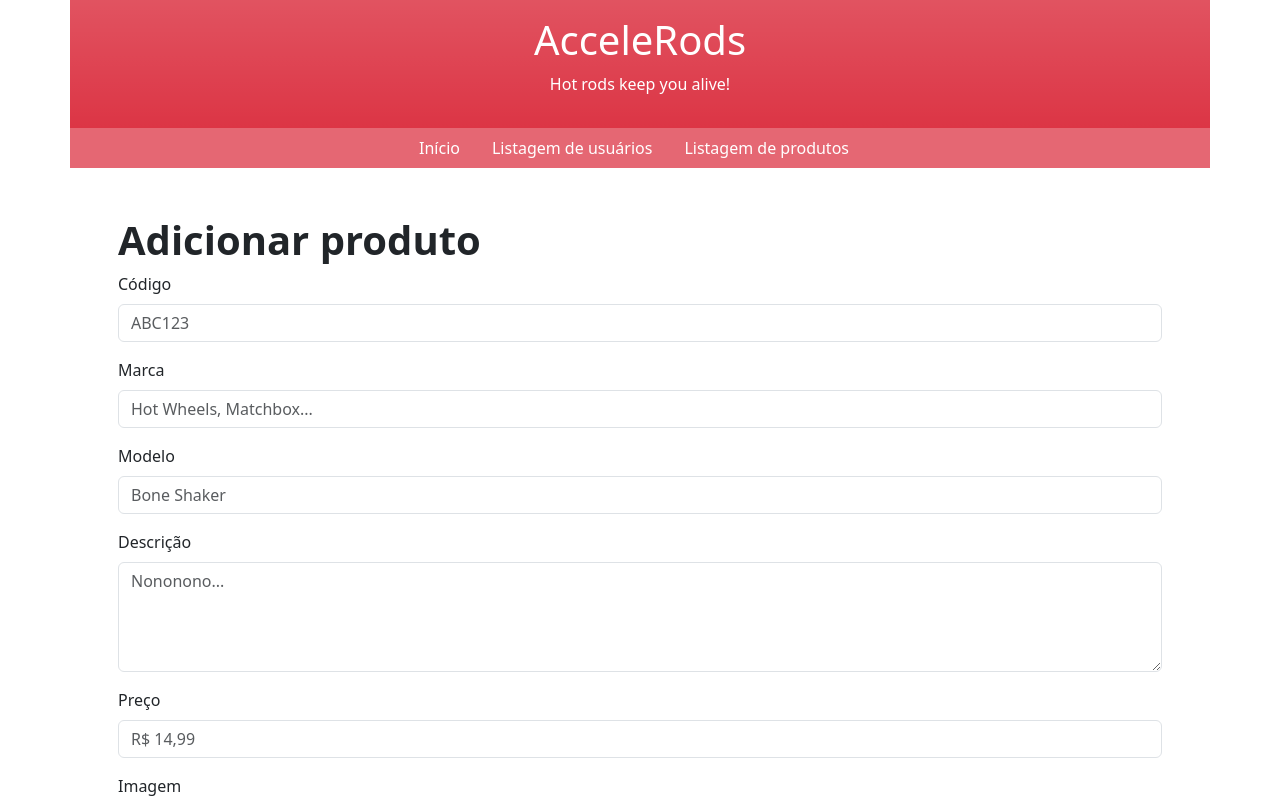
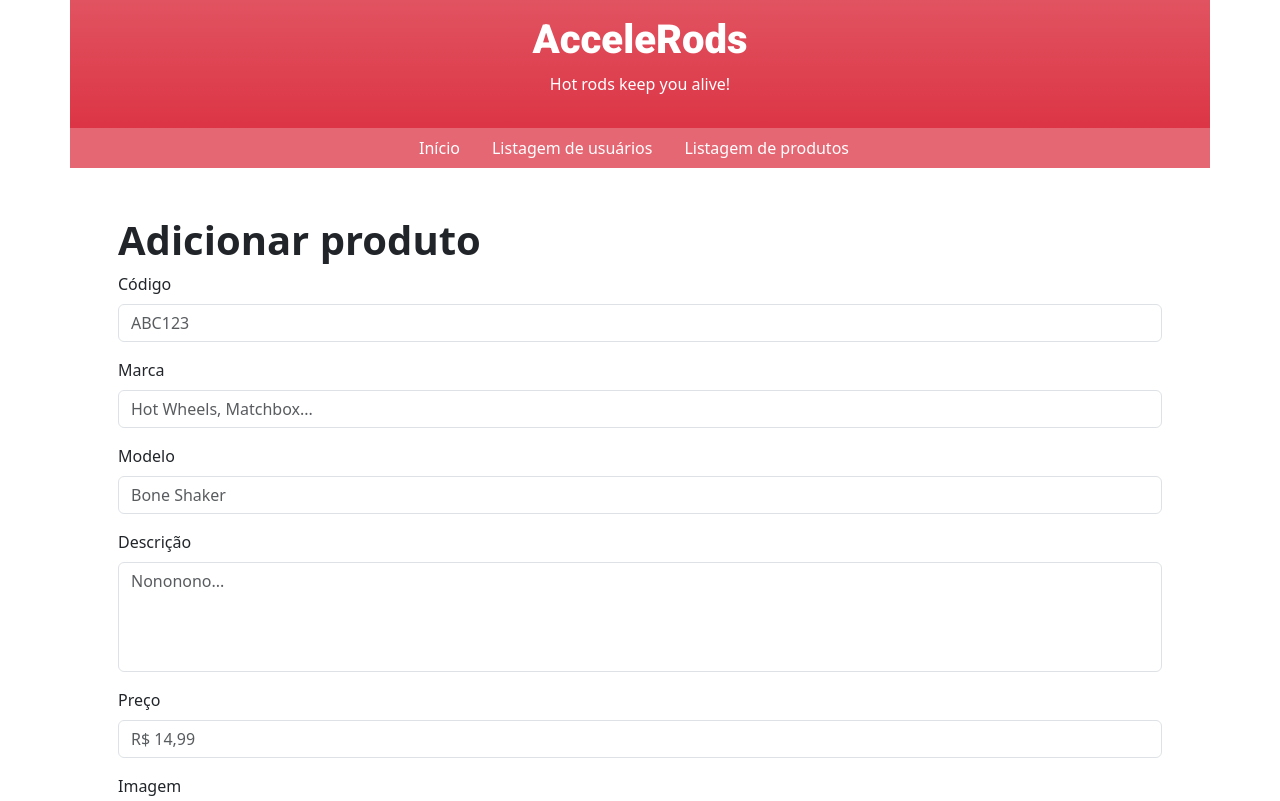
Before and after one commit to gabrielbs797/trabalho-pi-banco-de-dados, a plain HTML site: page adicionar-produto.html in a window 1280 px wide. Shown: the top 801 px of the page. Drawn offline with nearby package versions, Linux system fonts and the light colour scheme; the site is published under a folder, as on GitHub Pages, so addresses that start at the root find nothing.

Commit message:
Repositório preparado para o GitHub Pages

```diff
--- a/adicionar-produto.html
+++ b/adicionar-produto.html
@@ -6,7 +6,7 @@
     <title>Adicionar produto - Loja de Miniaturas AcceleRods</title>
     <link rel="stylesheet" href="https://cdn.jsdelivr.net/npm/bootstrap@5.3.6/dist/css/bootstrap.min.css">
     <link rel="stylesheet" href="https://cdn.jsdelivr.net/npm/bootstrap-icons@1.13.1/font/bootstrap-icons.min.css">
-    <link rel="stylesheet" href="/assets/stylesheets/styles.css">
+    <link rel="stylesheet" href="assets/stylesheets/styles.css">
 </head>
 <body>
     <header class="container bg-danger bg-gradient text-white text-center p-3">
```
Also changed, not shown: adicionar-usuario.html (+1 -1 lines), index.html (+1 -1 lines), produtos.html (+1 -1 lines), usuarios.html (+1 -1 lines), 1 other file.
